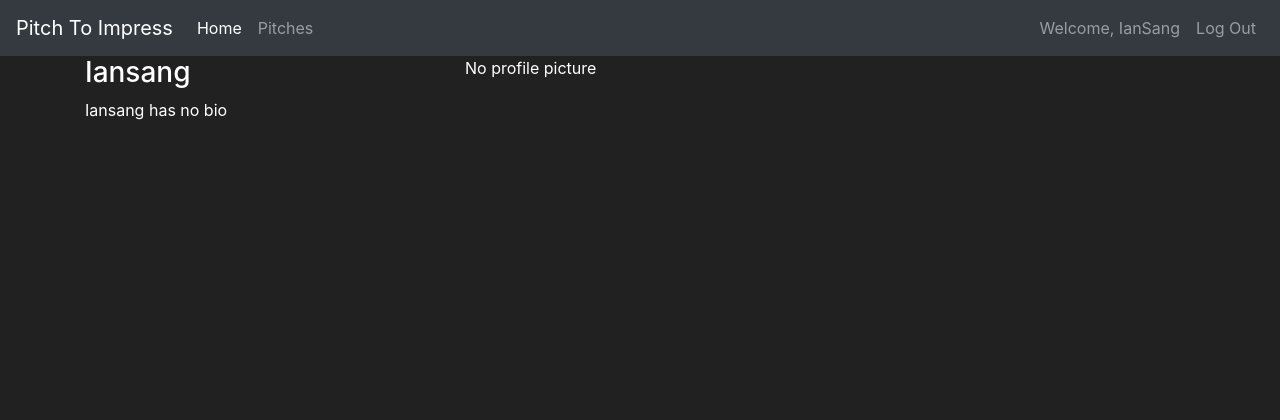
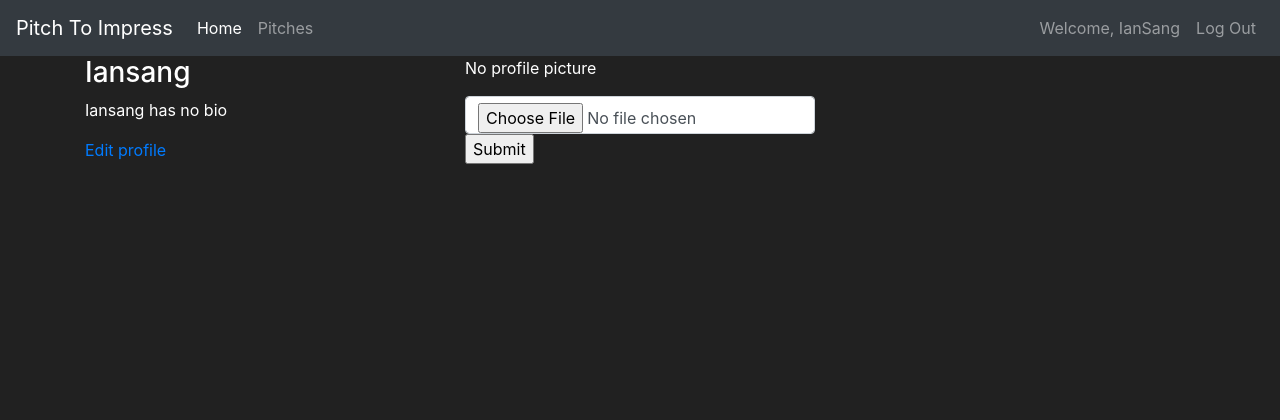
Before and after one commit to IanoSang/Pitch-To-Impress, a Flask app: page /user/ in a window 1280 px wide. Shown: the top 420 px of the page. Run offline with Flask 2, Linux system fonts and the light colour scheme; a user stored in the database is signed in; data comes from the database, SQL or seed files in the repository; some libraries are stand-ins or nearby versions.

Commit message:
feat: profile- updates user profile page to include uploade pics

```diff
--- a/app/templates/profile.html
+++ b/app/templates/profile.html
@@ -13,17 +13,31 @@
     {%else%}
       <p> {{user.username| capitalize}} has no bio </p>
     {% endif %}
+    {% if user == current_user %}
+     <a href="{{url_for('update_profile',uname=user.username)}}">Edit profile</a>
+    {% endif %}
   </div>
 
   <!--Display profile photo-->
-  <div class="col-md-4">
+   <div class="col-md-4">
+    {% if user.profile_pic_path %}
 
-    {% if user.profile_pic_path %}
     <img src="{{url_for('static',filename=user.profile_pic_path)}}" alt="" class="img-thumbnail">
+
     {%else%}
     <p>No profile picture</p>
+
     {% endif %}
+
+        {% if user == current_user %}
+    <form  action="{{url_for('update_pic',uname=user.username)}}" method="post" enctype = "multipart/form-data">
+
+      <input type="file"  name="photo" class="form-control" required>
+      <input type="submit">
+    </form>
+      {% endif %}
   </div>
+
 </div>
 </div>
 {% endblock %}
```
